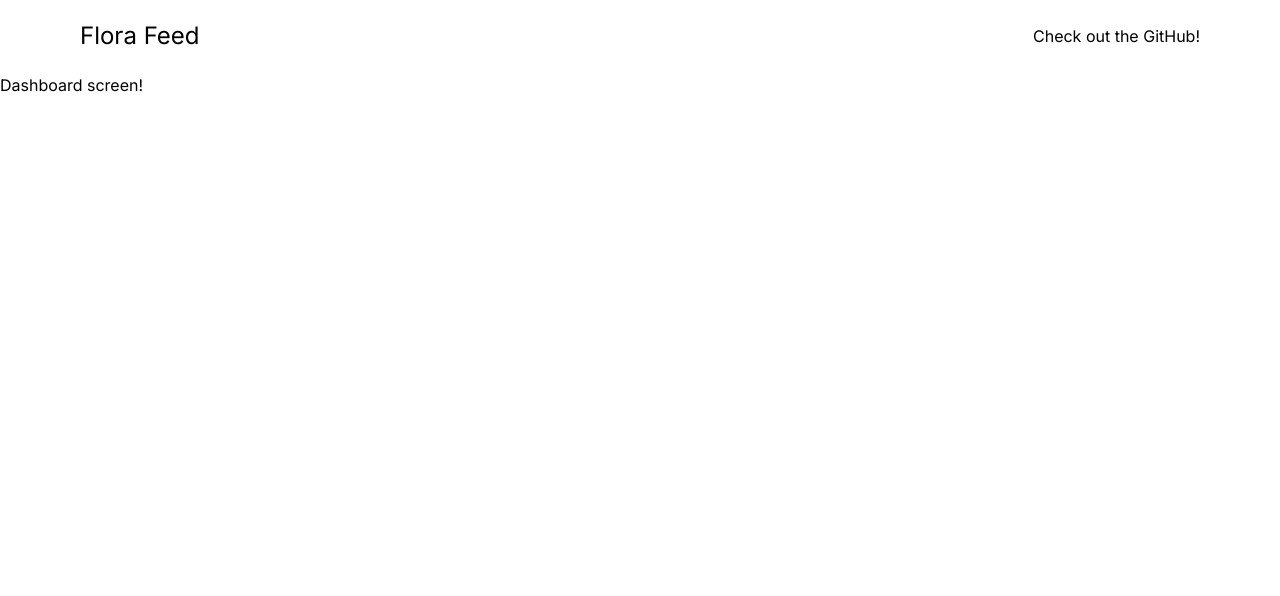
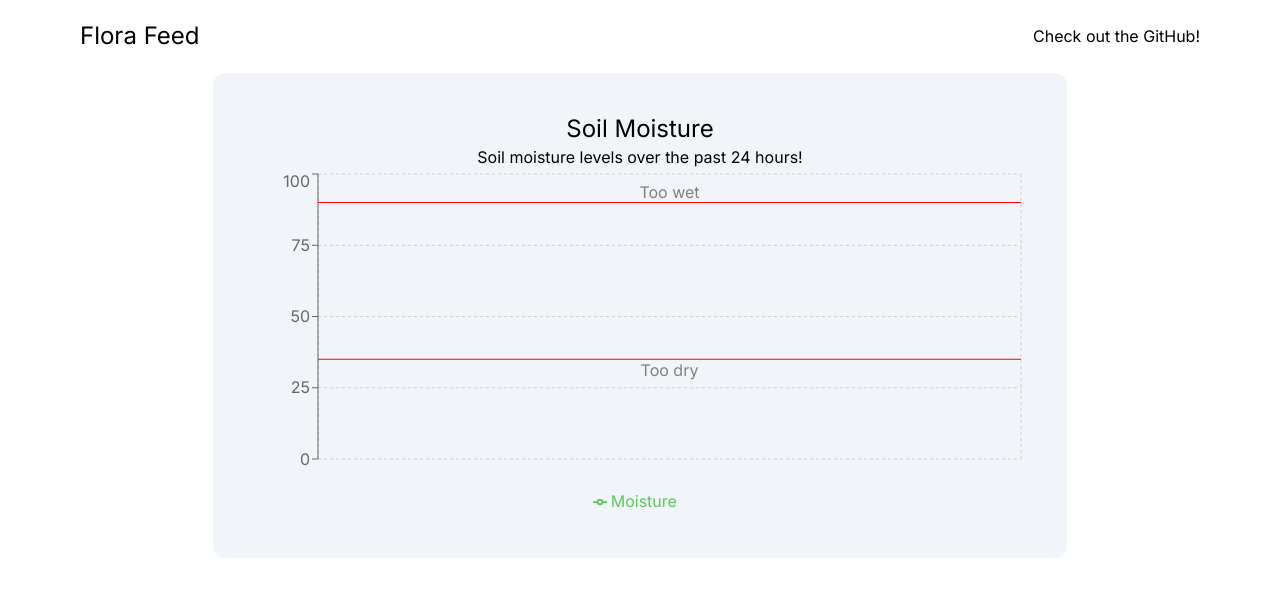
Before and after one commit to JackFord18/flora-feed, a Next.js app: page /dashboard in a window 1280 px wide. Shown: the top 596 px of the page. Built offline with nearby package versions, Linux system fonts and the light colour scheme; no server answers.

Commit message:
Added graph to display soil moisture data

```diff
--- a/app/dashboard/page.js
+++ b/app/dashboard/page.js
@@ -1,9 +1,33 @@
-import React from 'react'
+'use client';
+import MoistureGraph from '@/ui/MoistureGraph';
+import React, { useEffect, useState } from 'react'
 
 export default function page() {
+    const [data, setData] = useState([]);
+    useEffect(() => {
+        fetch('/api/moistureReadings')
+          .then(response => response.json())
+          .then(data => {
+            const processedData = data.map((item) => {
+                return {moisture: item.soilMoisture, timestamp: item.timestamp};
+              });
+              setData(processedData);
+            })
+          .catch(error => console.error('Encountered an error while fetching soil moisture data:', error));
+      }, []);
   return (
-    <div>
-      Dashboard screen!
+    <div className='h-full flex flex-1 justify-center'>
+        <div className='w-2/3 h-2/3 flex flex-col bg-slate-100 p-10 rounded-xl'>
+            <p className='text-2xl text-center'>
+                Soil Moisture
+            </p>
+            <p className='text-center'>
+                Soil moisture levels over the past 24 hours!
+            </p>
+            <div className='flex-1'>
+                <MoistureGraph maxSafeMoisture={90} minSafeMoisture={35} data={data}/>
+            </div>
+        </div>
     </div>
   )
 }
--- a/package.json
+++ b/package.json
@@ -12,7 +12,8 @@
     "dotenv": "^16.4.5",
     "next": "14.2.4",
     "react": "^18",
-    "react-dom": "^18"
+    "react-dom": "^18",
+    "recharts": "^2.12.7"
   },
   "devDependencies": {
     "eslint": "^8",
--- /dev/null
+++ b/ui/MoistureGraph.js
@@ -0,0 +1,40 @@
+import React, { PureComponent } from 'react';
+import {
+    LineChart,
+    Line,
+    XAxis,
+    YAxis,
+    CartesianGrid,
+    Tooltip,
+    Legend,
+    ResponsiveContainer,
+    ReferenceLine,
+} from "recharts";
+
+export default class MoistureGraph extends PureComponent {
+  render() {
+    return (
+      <ResponsiveContainer>
+        <LineChart data={this.props.data}>
+      <CartesianGrid strokeDasharray="3 3" />
+      <XAxis scale='time' interval={'equidistantPreserveStart'}
+        dataKey="timestamp" padding={{ left: 30, right: 30 }}
+        tickFormatter={(value) => {
+            return new Date(value).toLocaleString('en-US');
+        }}
+      />
+      <YAxis domain={[0,100]} />
+      <Tooltip formatter={(value) => [`${value}%`, "Moisture"]}
+      labelFormatter={(value) => {
+        return new Date(value).toLocaleString('en-US');
+      }}
+      />
+      <Legend />
+      <ReferenceLine y={this.props.maxSafeMoisture} stroke="red" label={{value: "Too wet", position: "top"}} />
+      <Line name={"Moisture"} type="monotone" dataKey="moisture" stroke="#5fc75b" dot={false} strokeWidth={5} />
+      <ReferenceLine y={this.props.minSafeMoisture} stroke="red" label={{value: "Too dry", position: "bottom"}} />
+    </LineChart>
+      </ResponsiveContainer>
+    );
+  }
+}
```
Also changed, not shown: 1 other file (tests, documents, lock files or other folders).
